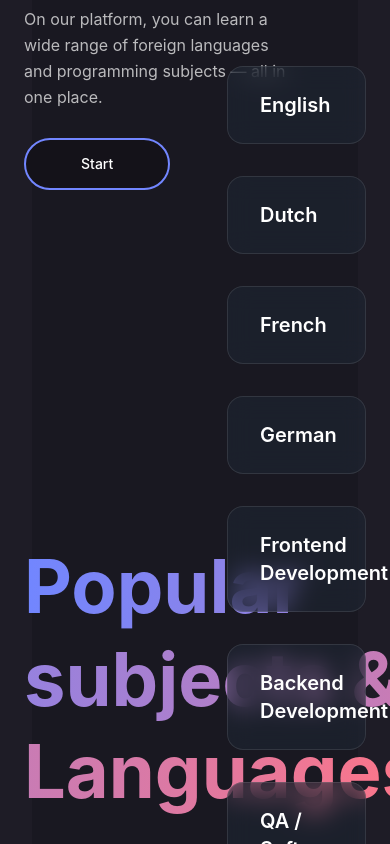
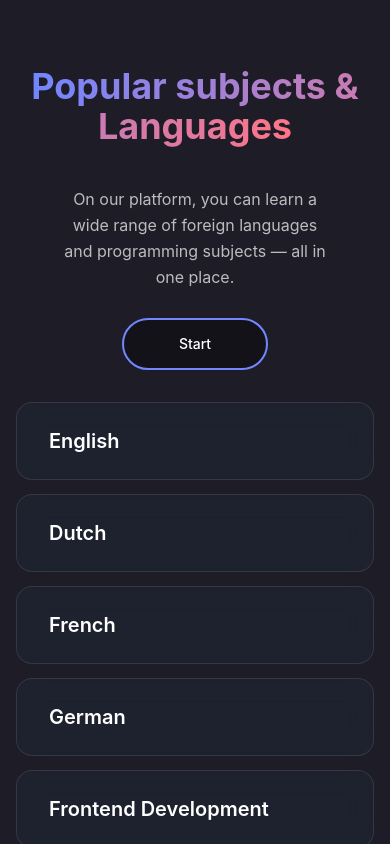
Before and after one commit to Dmytro-Doronin/components, a React (Vite) app: page / in a window 390 px wide. Shown: the part 2100-2944 px from the top of the page. Built offline with nearby package versions, Linux system fonts and the light colour scheme.

Commit message:
responsive design

```diff
--- a/src/components/sections/PopularSubjects/PopularSubjects.tsx
+++ b/src/components/sections/PopularSubjects/PopularSubjects.tsx
@@ -15,7 +15,7 @@ const subjects = [
 export const PopularSubjects = () => {
   return (
     <section className="relative section-spacing overflow-hidden">
-      <div className="absolute inset-0 z-0 px-[32px]">
+      <div className="absolute inset-0 z-0 px-4 sm:px-6 lg:px-8 hidden xl:block">
         <img
           src={bgImage}
           alt="Background"
@@ -23,8 +23,28 @@ export const PopularSubjects = () => {
         />
       </div>
 
-      <div className="relative z-10 container-centered mx-auto px-[24px]">
-        <div className="grid grid-cols-2 gap-[64px] items-start max-w-7xl mx-auto">
+      <div className="relative z-10 container-centered mx-auto px-4 sm:px-6 lg:px-8">
+        <div className="lg:hidden flex flex-col items-center">
+          <h2 className="text-4xl sm:text-5xl font-bold text-center mb-10">
+            <span className="text-gradient">
+              Popular subjects & Languages
+            </span>
+          </h2>
+
+          <p className="text-white/70 text-base sm:text-lg text-center max-w-67 leading-relaxed mb-7">
+            On our platform, you can learn a wide range of foreign languages and programming subjects — all in one place.
+          </p>
+
+          <Button variant="secondary" className="mb-8">Start</Button>
+
+          <div className="flex flex-col gap-3.5 w-full max-w-md">
+            {subjects.map((subject, index) => (
+              <SubjectCard key={index} title={subject} />
+            ))}
+          </div>
+        </div>
+
+        <div className="hidden lg:grid lg:grid-cols-2 gap-[64px] items-start max-w-7xl mx-auto">
           <div className="flex flex-col gap-[350px] -mt-[60px]">
             <div>
               <p className="text-white/70 text-base w-[270px] h-[108px] leading-relaxed mb-[24px]">
```
